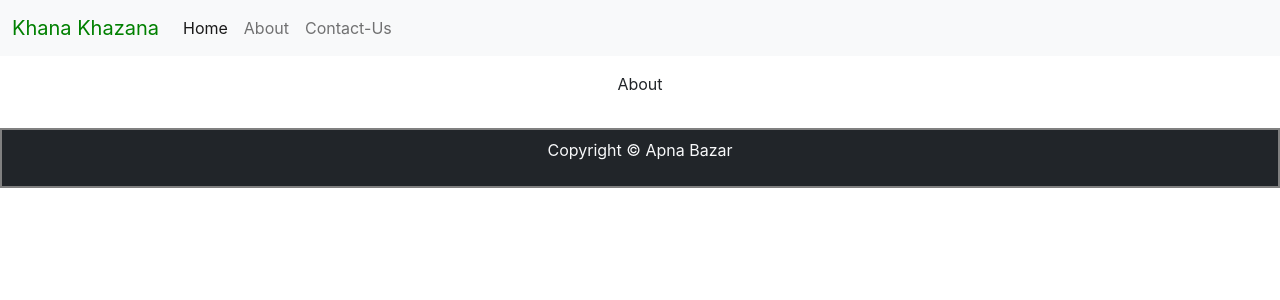
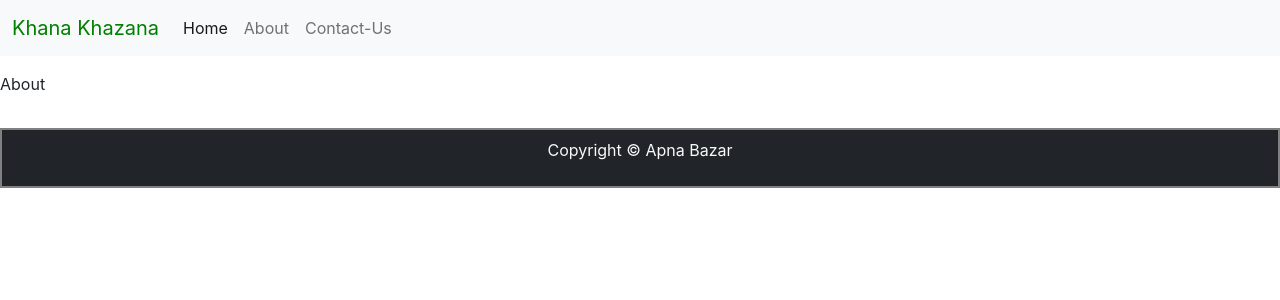
Before and after one commit to Rajan-corient/react-app, a React app: page /about in a window 1280 px wide. Shown: the top 300 px of the page. Built offline with nearby package versions, Linux system fonts and the light colour scheme.

Commit message:
page not found component added

```diff
--- a/src/App.js
+++ b/src/App.js
@@ -5,6 +5,7 @@ import Footer from './components/footer/Footer';
 import About from './components/about/About'
 import ContactUs from './components/contact-us/ContactUs'
 import { Home } from './components/home/Home'
+import { NotFound }  from './NotFound'
 import React from 'react';
 import { BrowserRouter as Router, Routes, Route } from "react-router-dom";
 
@@ -36,6 +37,8 @@ function App() {
           <Route exact path="/about" element={<About />} />
 
           <Route exact path="/contact-us" element={<ContactUs />} />
+
+          <Route path="*" element={<NotFound />} />
         </Routes>
 
         <Footer productName='Apna Bazar' />
--- a/src/App.scss
+++ b/src/App.scss
@@ -1,6 +1,6 @@
-.App {
-  text-align: center;
-}
+// .App {
+//   text-align: left;
+// }
 
 
 .App-header {
--- /dev/null
+++ b/src/NotFound.js
@@ -0,0 +1,7 @@
+import React from 'react'
+
+export function NotFound() {
+  return (
+    <div>Page Not Found</div>
+  )
+}
--- a/src/components/about/About.js
+++ b/src/components/about/About.js
@@ -2,6 +2,6 @@ import React from 'react'
 
 export default function About() {
   return (
-    <div>About</div>
+    <div className=''>About</div>
   )
 }
```
